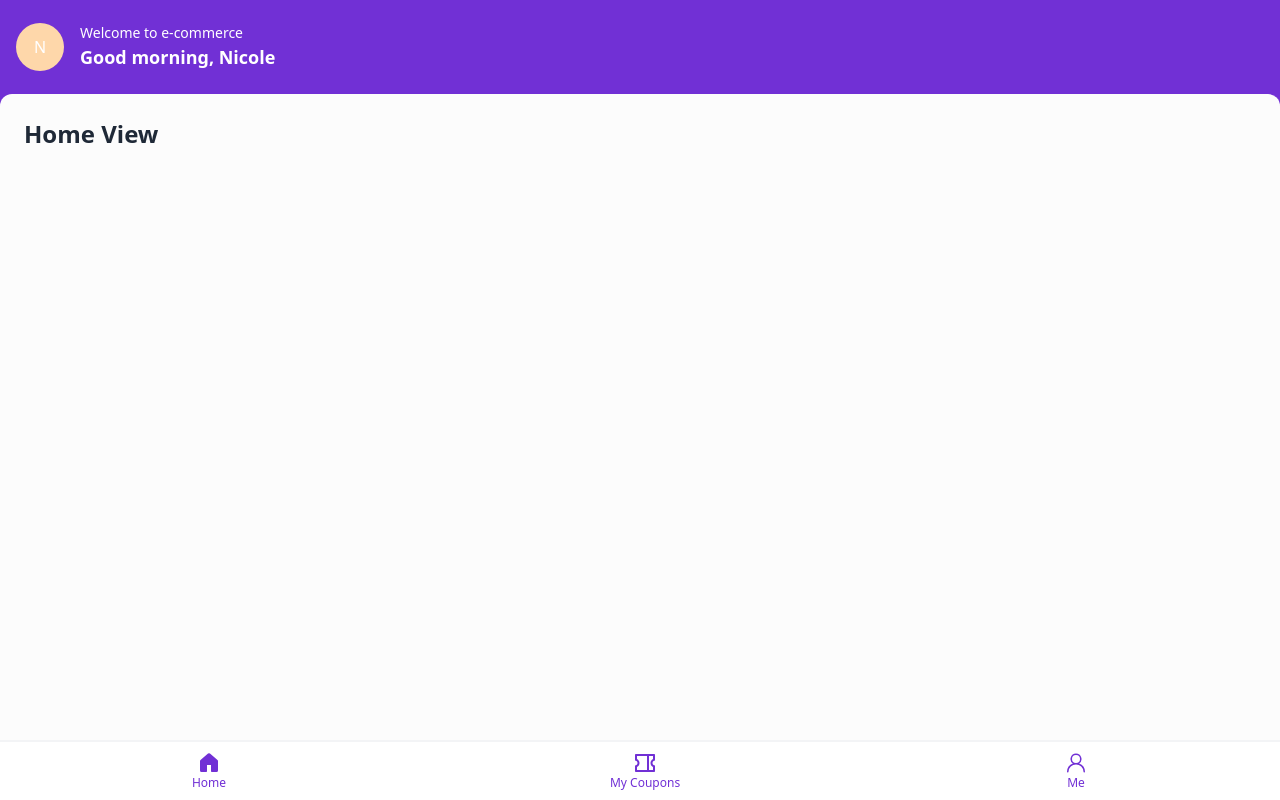
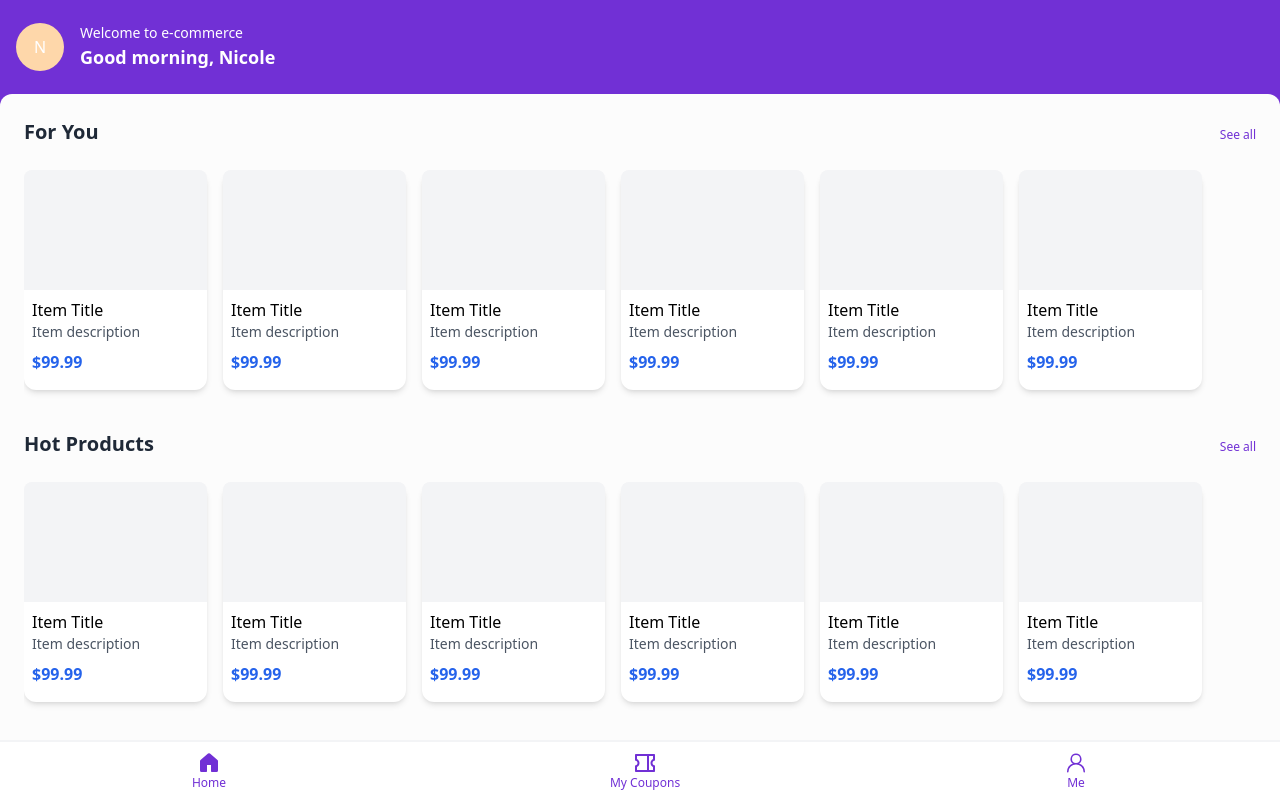
Before and after one commit to aguilanbon/ota_mfe, a React (Vite) app: page / in a window 1280 px wide. Built offline with nearby package versions, Linux system fonts and the light colour scheme.

Commit message:
updated layout scrollable home, sticky header, nav

```diff
--- a/src/App.jsx
+++ b/src/App.jsx
@@ -2,11 +2,58 @@ import { useState } from "react";
 import "./App.css";
 import Header from "./components/header";
 import NavigationBar from "./components/navigation_bar";
+import ItemCard from "./components/item_card";
 
-// View components
 const HomeView = () => (
-  <div className="flex flex-grow flex-col items-start justify-start self-start h-full">
-    <h2 className="text-2xl font-bold text-gray-800">Home View</h2>
+  <div className="flex flex-col w-full h-full">
+    <div className="flex flex-col space-y-6 pb-6">
+      <div className="flex flex-row justify-between items-baseline">
+        <h2 className="text-xl font-bold text-gray-800">For You</h2>
+        <p className="text-xs text-primary">See all</p>
+      </div>
+      <div className="w-full overflow-x-auto pb-4">
+        <div className="flex flex-row space-x-4 min-w-min">
+          <ItemCard />
+          <ItemCard />
+          <ItemCard />
+          <ItemCard />
+          <ItemCard />
+          <ItemCard />
+        </div>
+      </div>
+    </div>
+    <div className="flex flex-col space-y-6 pb-6">
+      <div className="flex flex-row justify-between items-baseline">
+        <h2 className="text-xl font-bold text-gray-800">Hot Products</h2>
+        <p className="text-xs text-primary">See all</p>
+      </div>
+      <div className="w-full overflow-x-auto pb-4">
+        <div className="flex flex-row space-x-4 min-w-min">
+          <ItemCard />
+          <ItemCard />
+          <ItemCard />
+          <ItemCard />
+          <ItemCard />
+          <ItemCard />
+        </div>
+      </div>
+    </div>
+    <div className="flex flex-col space-y-6 pb-6">
+      <div className="flex flex-row justify-between items-baseline">
+        <h2 className="text-xl font-bold text-gray-800">Featured</h2>
+        <p className="text-xs text-primary">See all</p>
+      </div>
+      <div className="w-full overflow-x-auto pb-4">
+        <div className="flex flex-row space-x-4 min-w-min">
+          <ItemCard />
+          <ItemCard />
+          <ItemCard />
+          <ItemCard />
+          <ItemCard />
+          <ItemCard />
+        </div>
+      </div>
+    </div>
   </div>
 );
 
@@ -43,10 +90,9 @@ function App() {
   };
 
   return (
-    <>
-      <div className="flex flex-col min-h-screen bg-primary min-w-screen">
+    <div className="flex flex-col h-screen bg-primary min-w-screen">
       <Header />
-        <div className="flex flex-grow items-center justify-center bg-offWhite rounded-t-xl p-6">
+      <div className="flex flex-1 items-center justify-center bg-offWhite rounded-t-xl p-6 overflow-y-auto">
         {renderView()}
       </div>
       <NavigationBar
@@ -54,7 +100,6 @@ function App() {
         setCurrentView={setCurrentView}
       />
     </div>
-    </>
   );
 }
 
--- a/src/components/item_card.jsx
+++ b/src/components/item_card.jsx
@@ -1,6 +1,6 @@
 function ItemCard() {
   return (
-    <div className="flex-shrink-0 w-[183px] h-[220px] rounded-xl shadow-md  bg-white">
+    <div className=" w-[183px] h-[220px] rounded-xl shadow-md  bg-white">
       <div className="h-[120px] bg-gray-100 rounded-t-lg" />
       <div className="flex flex-col p-2">
         <h3 className="font-medium">Item Title</h3>
```
Lines whose indentation alone changed are shown as unchanged.
